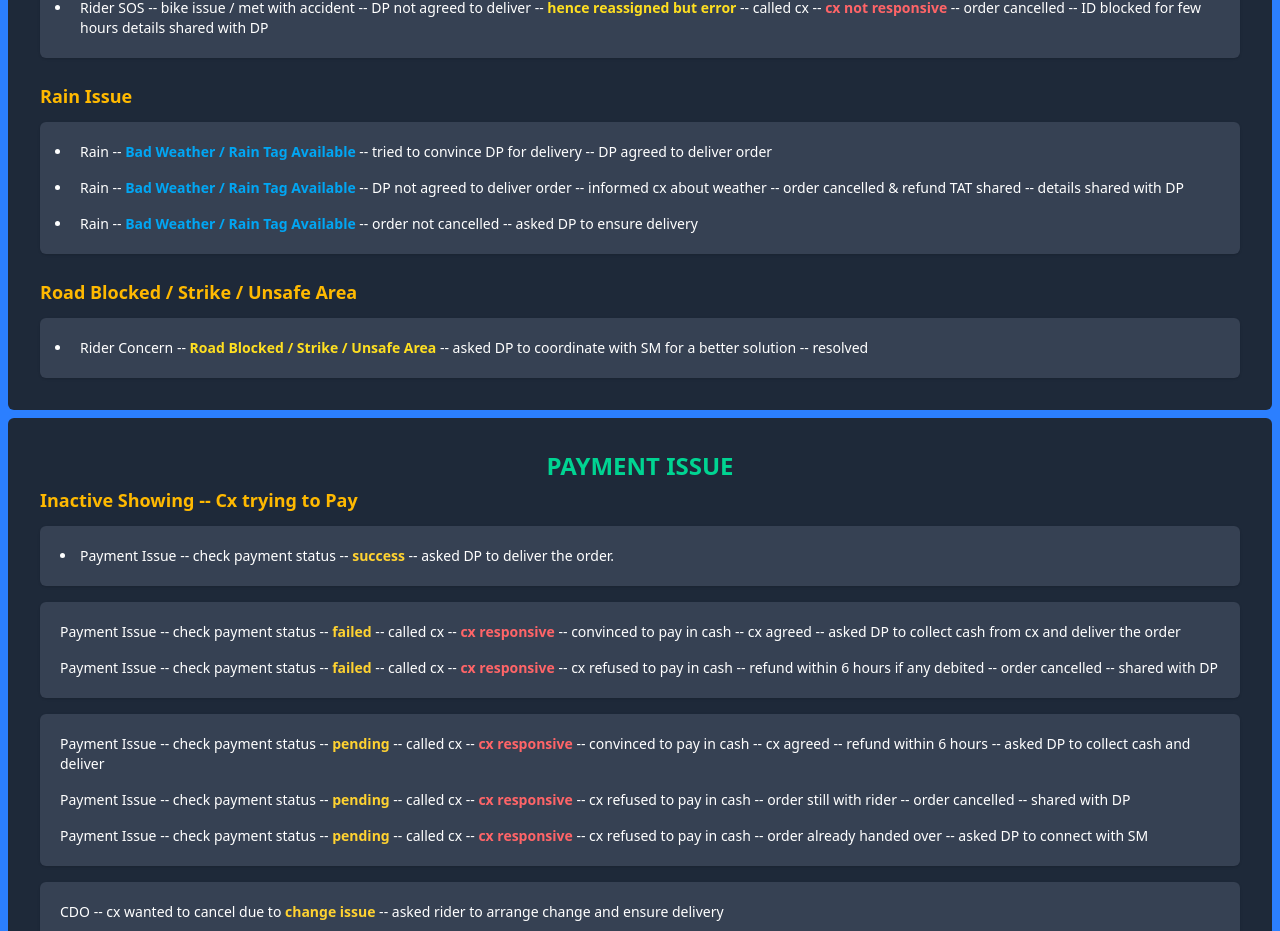
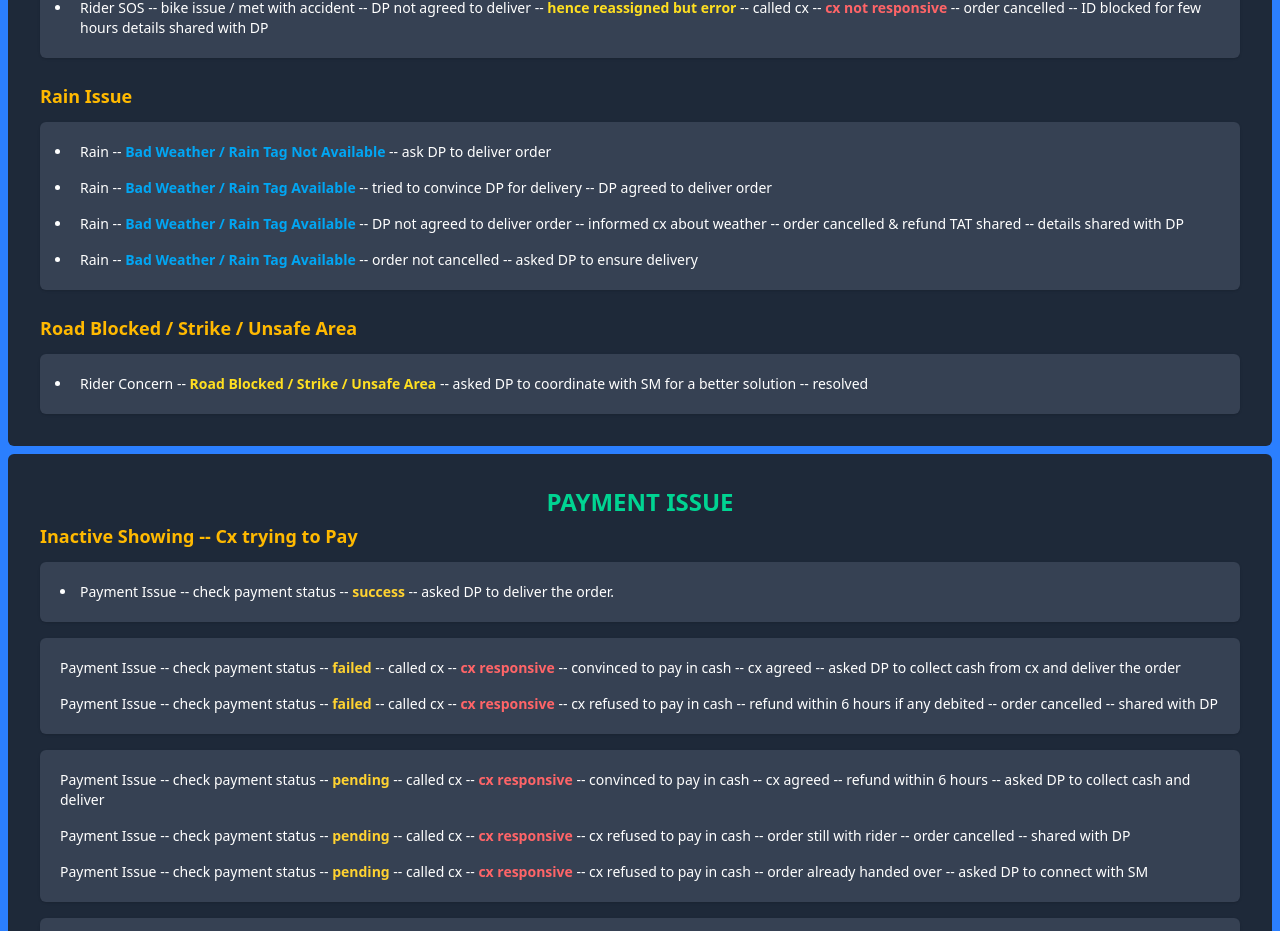
Before and after one commit to Code-with-Sahani/Blinket-DP, a React (Vite) app: page / in a window 1280 px wide. Shown: the part 5997-6928 px from the top of the page. Built offline with nearby package versions, Linux system fonts and the light colour scheme.

Commit message:
Update UD_SOS.jsx

```diff
--- a/src/Components/UD_SOS.jsx
+++ b/src/Components/UD_SOS.jsx
@@ -32,6 +32,7 @@ const UD_SOS = () => {
             <div className="space-y-4">
                 <div className="p-3 bg-gray-700 rounded-md shadow">
                     <ul className="list-disc pl-5">
+                        <li className="p-2">Rain -- <strong className='text-sky-500'>Bad Weather / Rain Tag Not Available</strong> -- ask DP to deliver order </li>
                         <li className="p-2">Rain -- <strong className='text-sky-500'>Bad Weather / Rain Tag Available</strong> -- tried to convince DP for delivery -- DP agreed to deliver order </li>
                         <li className="p-2">Rain -- <strong className='text-sky-500'>Bad Weather / Rain Tag Available</strong> -- DP not agreed to deliver order -- informed cx about weather -- order cancelled & refund TAT shared -- details shared with DP </li>
                         <li className="p-2">Rain -- <strong className='text-sky-500'>Bad Weather / Rain Tag Available</strong> -- order not cancelled -- asked DP to ensure delivery </li>
```
